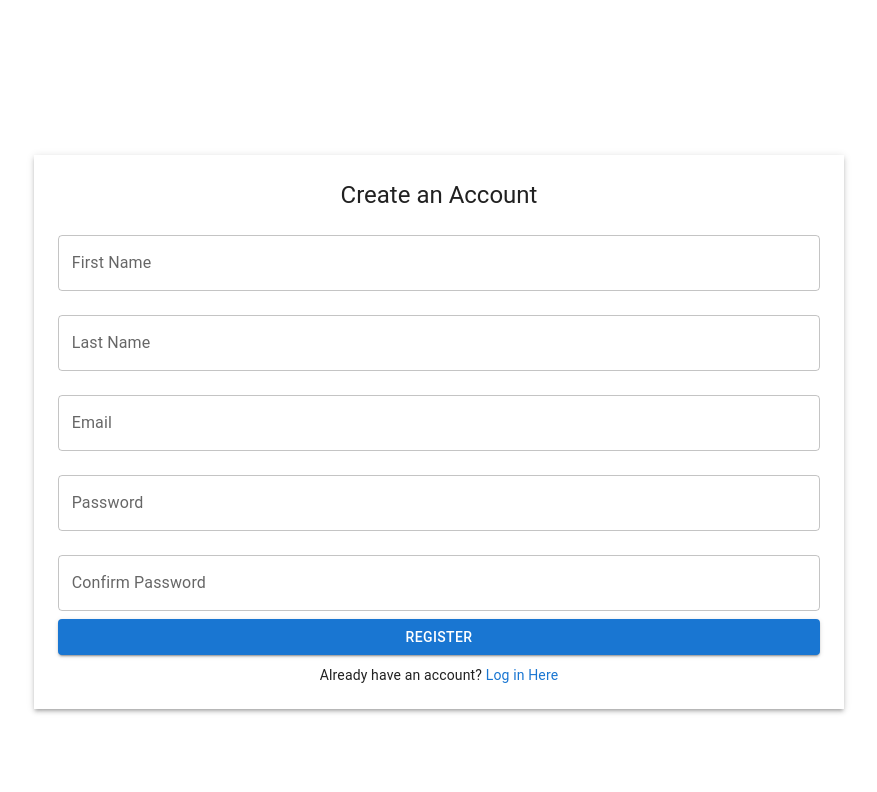
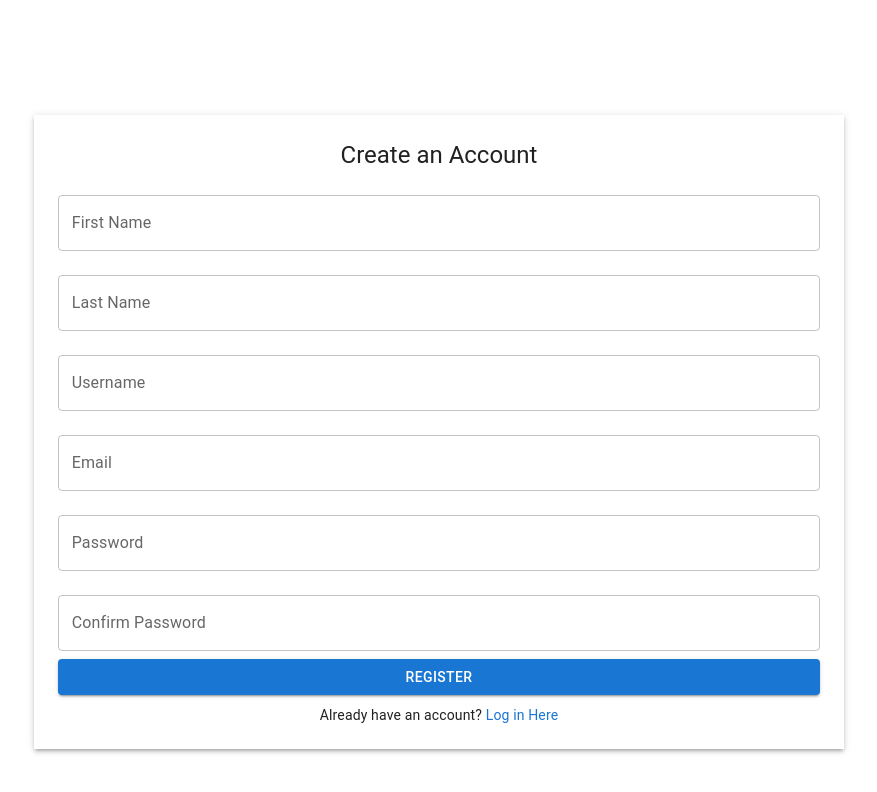
Before and after one commit to bethanyann/dsd-cohort-2024, a React (Vite) app in the folder Frontend_Application/: page /register in a window 1280 px wide. Shown: the top 792 px of the page, without its empty margins (201-1078 px from the left). Built offline with nearby package versions, Linux system fonts and the light colour scheme.

Commit message:
registration bug fixed

```diff
--- a/Frontend_Application/src/routes/register/register.component.jsx
+++ b/Frontend_Application/src/routes/register/register.component.jsx
@@ -7,31 +7,60 @@ import TextField from "@mui/material/TextField";
 import Button from "@mui/material/Button";
 import Link from "@mui/material/Link";
 import { useState } from "react";
+import axios from 'axios';
 
 const Register = () => {
-  const [password, setPassword] = useState('');
-  const [confirmPassword, setConfirmPassword] = useState('');
+  const [formData, setFormData] = useState({
+    firstName: '',
+    lastName: '',
+    username: '',
+    email: '',
+    password: '',
+    confirmPassword: ''
+  });
+  const [error, setError] = useState('');
 
-
-  const handlePasswordChange = (event) => {
-    setPassword(event.target.value);
+  const handleChange = (e) => {
+    setFormData({ ...formData, [e.target.name]: e.target.value });
   };
 
-  const handleConfirmPasswordChange = (event) => {
-    setConfirmPassword(event.target.value);
-  };
+  const handleRegistration = async (e) => {
+    e.preventDefault();
 
-  const handleSubmit = (event) => {
-    event.preventDefault();
-    if (password !== confirmPassword) {
-      setPasswordError('Passwords do not match');
-    } else {
-      // Passwords match, proceed with form submission
-      setPasswordError('');
-      // Perform form submission logic here
+    // Validation
+    if (formData.username.length < 5) {
+      setError('Username must be at least 5 characters long');
+      return;
+    }
+
+    if (formData.password.length < 9) {
+      setError('Password must be at least 9 characters long');
+      return;
+    }
+
+    if (!/\d/.test(formData.password)) {
+      setError('Password must contain at least one number');
+      return;
+    }
+
+    if (!/[a-zA-Z]/.test(formData.password)) {
+      setError('Password must contain at least one letter');
+      return;
+    }
+
+    if (formData.password !== formData.confirmPassword) {
+      setError('Passwords do not match');
+      return;
+    }
+
+    // Submit registration data
+    try {
+      const response = await axios.post('./linkWIP', formData);
+      console.log(response.data); // handle successful response from backend
+    } catch (error) {
+      console.error('Error:', error); // handle error response from backend
     }
   };
-
 
   return (
     <div>
@@ -44,6 +73,7 @@ const Register = () => {
         style={{ minHeight: '100vh' }}
       >
         <Grid item xs={10} sm={6} md={8}>
+          <form onSubmit={handleRegistration}>
             <Box
               elevation={3}
               sx={{ p: 3 }}
@@ -52,42 +82,64 @@ const Register = () => {
                 Create an Account
               </Typography>
               <TextField
+                fullWidth
                 label="First Name"
+                name="firstName"
+                value={formData.firstName}
+                onChange={handleChange}
                 variant="outlined"
-              fullWidth
                 margin="normal"
               />
               <TextField
+                fullWidth
                 label="Last Name"
+                name="lastName"
+                value={formData.lastName}
+                onChange={handleChange}
                 variant="outlined"
-              fullWidth
                 margin="normal"
               />
               <TextField
-              label="Email"
+                fullWidth
+                label="Username"
+                name="username"
+                value={formData.username}
+                onChange={handleChange}
                 variant="outlined"
-              fullWidth
                 margin="normal"
               />
               <TextField
-              label="Password"
-              type="password"
-              value={password}
-              onChange={handlePasswordChange}
+                fullWidth
+                label="Email"
+                name="email"
+                value={formData.email}
+                onChange={handleChange}
                 variant="outlined"
-              fullWidth
                 margin="normal"
               />
               <TextField
+                fullWidth
+                label="Password"
+                type="password"
+                name="password"
+                value={formData.password}
+                onChange={handleChange}
+                variant="outlined"
+                margin="normal"
+              />
+              <TextField
+                fullWidth
                 label="Confirm Password"
                 type="password"
-              value={confirmPassword}
-              onChange={handleConfirmPasswordChange}
+                name="confirmPassword"
+                value={formData.confirmPassword}
+                onChange={handleChange}
                 variant="outlined"
-              fullWidth
                 margin="normal"
+                error={error !== ''}
+                helperText={error}
               />
-            <Button variant="contained" color="primary" fullWidth onClick={handleSubmit}>
+              <Button variant="contained" color="primary" fullWidth>
                 Register
               </Button>
               <Typography variant="body2" align="center" style={{ marginTop: 10 }}>
@@ -97,6 +149,7 @@ const Register = () => {
                 </Link>
               </Typography>
             </Box>
+          </form>
         </Grid>
       </Grid>
     </div>
```
Lines whose indentation alone changed are shown as unchanged.
